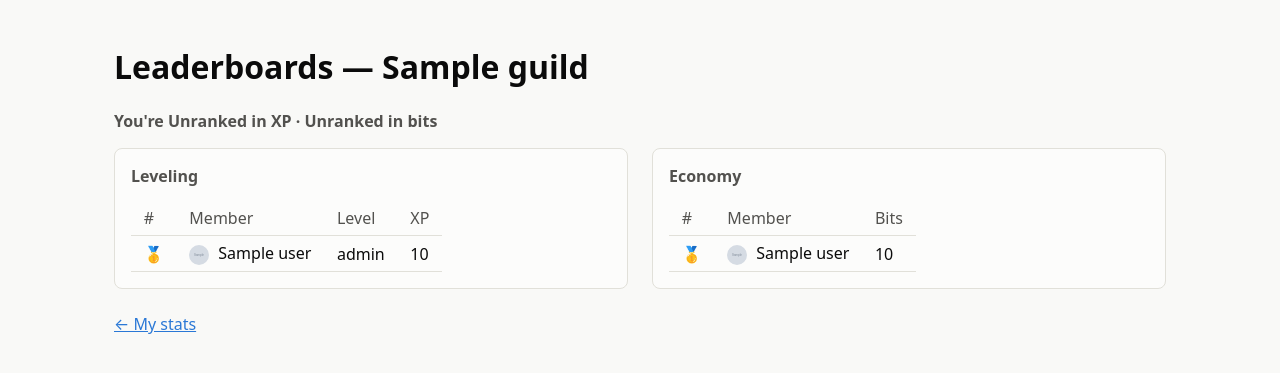
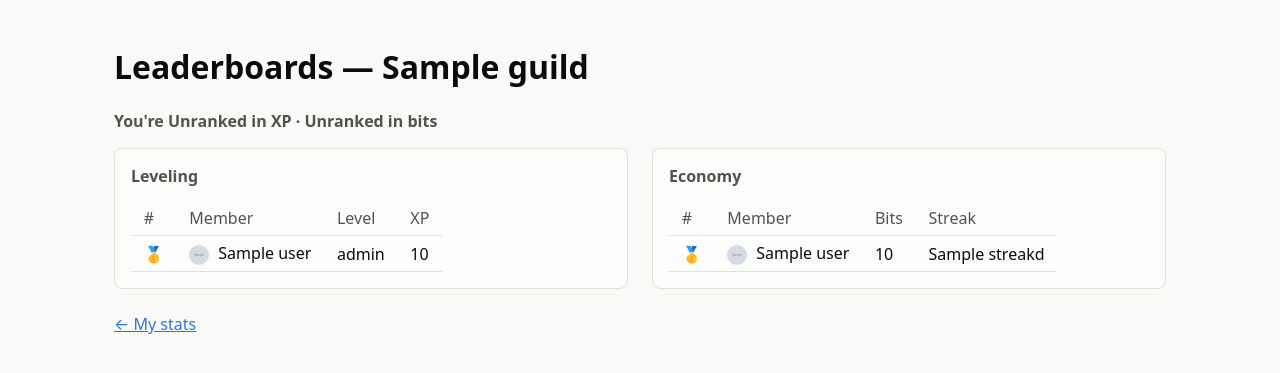
Before and after one commit to Bakasilisk/Kurisu-web, a FastAPI app: template app/templates/leaderboards.html in a window 1280 px wide. Shown: the part 47-420 px from the top of the page. Run offline with FastAPI, Linux system fonts and the light colour scheme; the template is opened without the code that fills it: most values are stand-ins (such as "Sample title", 1, 10 or a date in 2020); grey boxes marked "Sample" are stand-in pictures; parts of the project's set-up code (start-up, migrations or seed data) failed here and were passed over.

Commit message:
show payday streak on leaderboards and self-view

```diff
--- a/app/templates/leaderboards.html
+++ b/app/templates/leaderboards.html
@@ -29,12 +29,13 @@
     <h2>Economy</h2>
     {% if economy %}
     <table class="stat-table lb-table">
-      <tr><th>#</th><th>Member</th><th>Bits</th></tr>
+      <tr><th>#</th><th>Member</th><th>Bits</th><th>Streak</th></tr>
       {% for e in economy %}
       <tr{% if e.user.id == me_id %} class="me"{% endif %}>
         <td>{% if loop.index == 1 %}🥇{% elif loop.index == 2 %}🥈{% elif loop.index == 3 %}🥉{% else %}{{ loop.index }}{% endif %}</td>
         <td>{% if e.user.avatar %}<img src="{{ e.user.avatar }}" class="lb-avatar" alt="">{% endif %} {{ e.user.name }}</td>
         <td>{{ "{:,}".format(e.bits) }}</td>
+        <td>{{ e.streak ~ "d" if e.streak else "—" }}</td>
       </tr>
       {% endfor %}
     </table>
--- a/app/templates/me.html
+++ b/app/templates/me.html
@@ -27,6 +27,7 @@
     <table class="stat-table">
       <tr><th>Bits</th><td>{{ "{:,}".format(profile.economy.bits) }}</td></tr>
       <tr><th>Rank</th><td>{{ ("#" ~ profile.economy.rank) if profile.economy.rank else "Unranked" }}</td></tr>
+      <tr><th>Payday streak</th><td>{{ (profile.economy.streak ~ " days") if profile.economy.streak else "—" }}</td></tr>
     </table>
     {% else %}
     <p class="empty">No bits yet — earn some with the bot's economy commands.</p>
```
